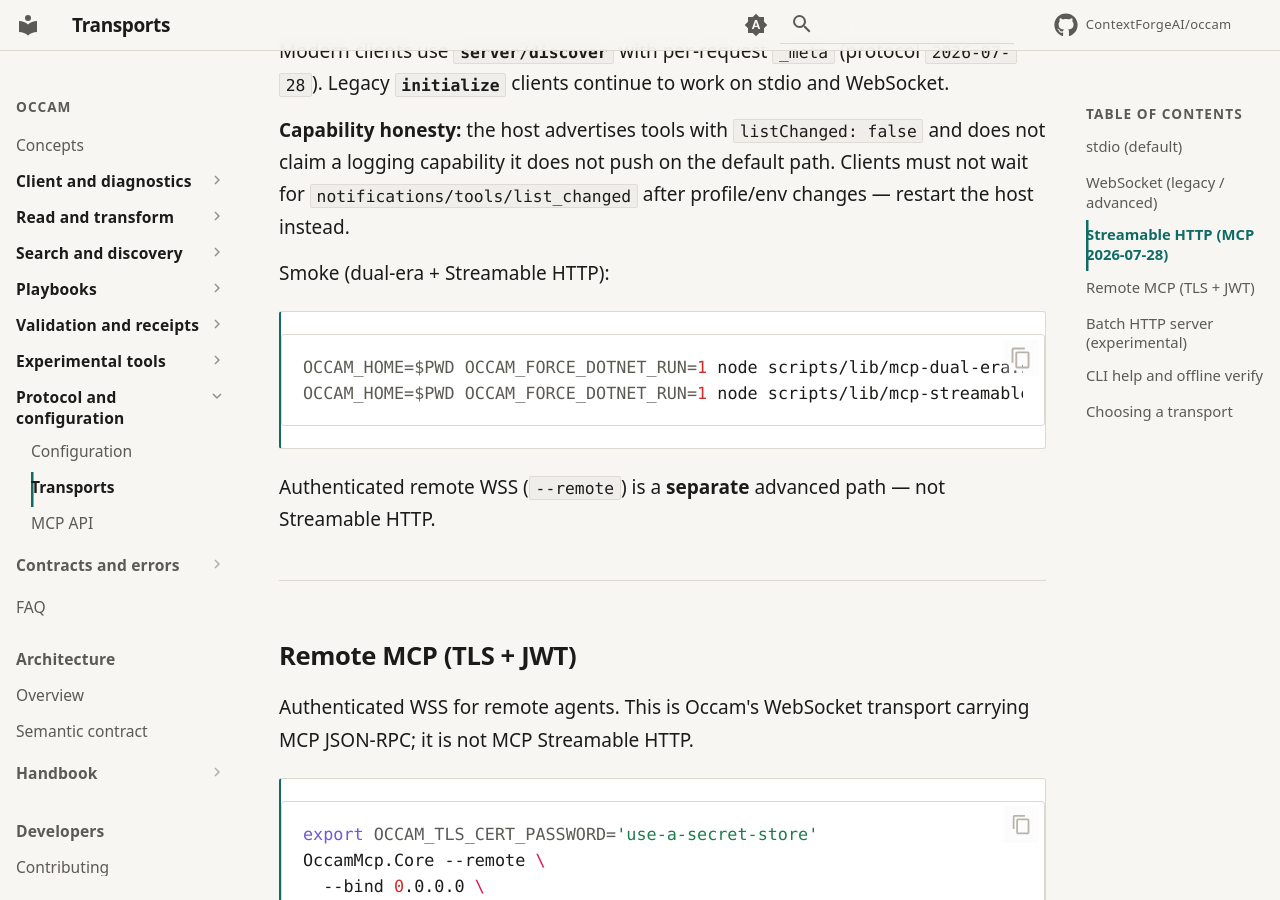
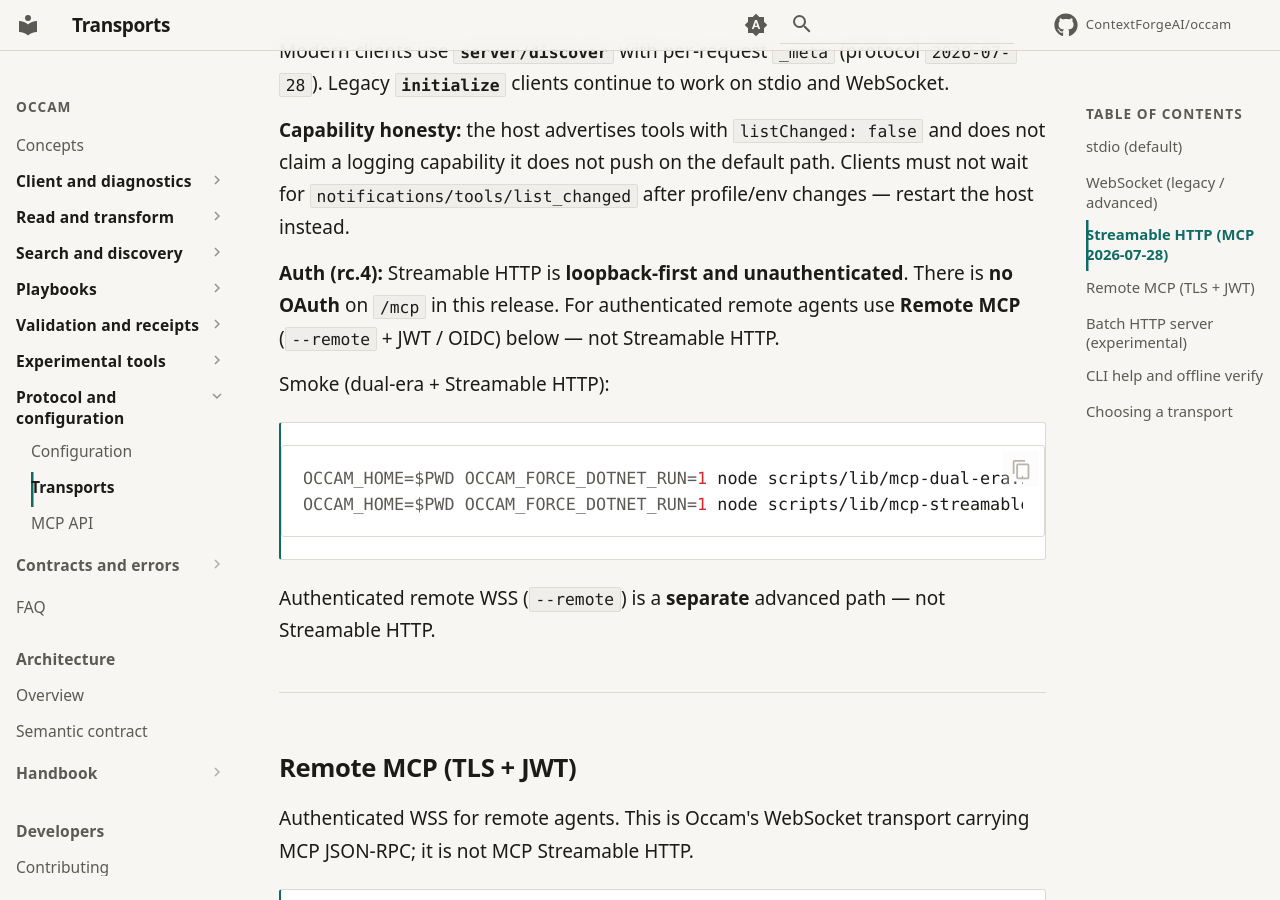
Before and after one commit to ContextForgeAI/occam, an MkDocs documentation site: the page built from docs/transports.md, in a window 1280 px wide and 900 px high, scrolled down 1984 px. Built offline with MkDocs 1.6.1 and Material for MkDocs 9.7.7, drawn with Linux system fonts in a browser that asks for light colours; comment, search, counter and statistics services are not loaded.

Commit message:
fix(ci): align rc.4 profile, fingerprint, and bootstrap selftests
Default OCCAM_PROFILE=reader broke hermes (8 vs 15 tools) and operator-safety still pinned bootstrap to rc.2. Force full profile in MVP/hermes, refresh public MCP schema fingerprint for toc/must_contain wire changes, and assert published bootstrap default rc.3. Document Streamable HTTP as unauthenticated loopback (no OAuth in rc.4).

```diff
--- a/docs/transports.md
+++ b/docs/transports.md
@@ -59,6 +59,10 @@
 **Capability honesty:** the host advertises tools with `listChanged: false` and does not claim
 a logging capability it does not push on the default path. Clients must not wait for
 `notifications/tools/list_changed` after profile/env changes — restart the host instead.
+
+**Auth (rc.4):** Streamable HTTP is **loopback-first and unauthenticated**. There is **no OAuth**
+on `/mcp` in this release. For authenticated remote agents use **Remote MCP** (`--remote` + JWT /
+OIDC) below — not Streamable HTTP.
 
 Smoke (dual-era + Streamable HTTP):
 
```
Also changed, not shown: CHANGELOG.md (+2 -1 lines), 4 other files.
